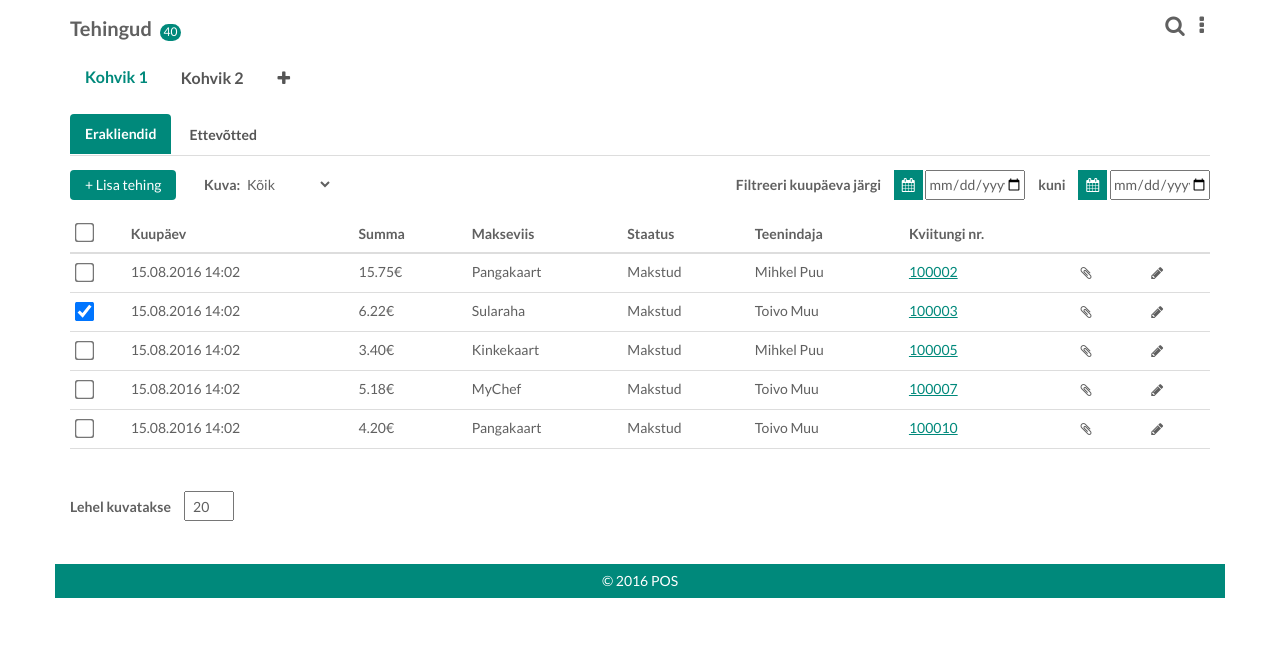
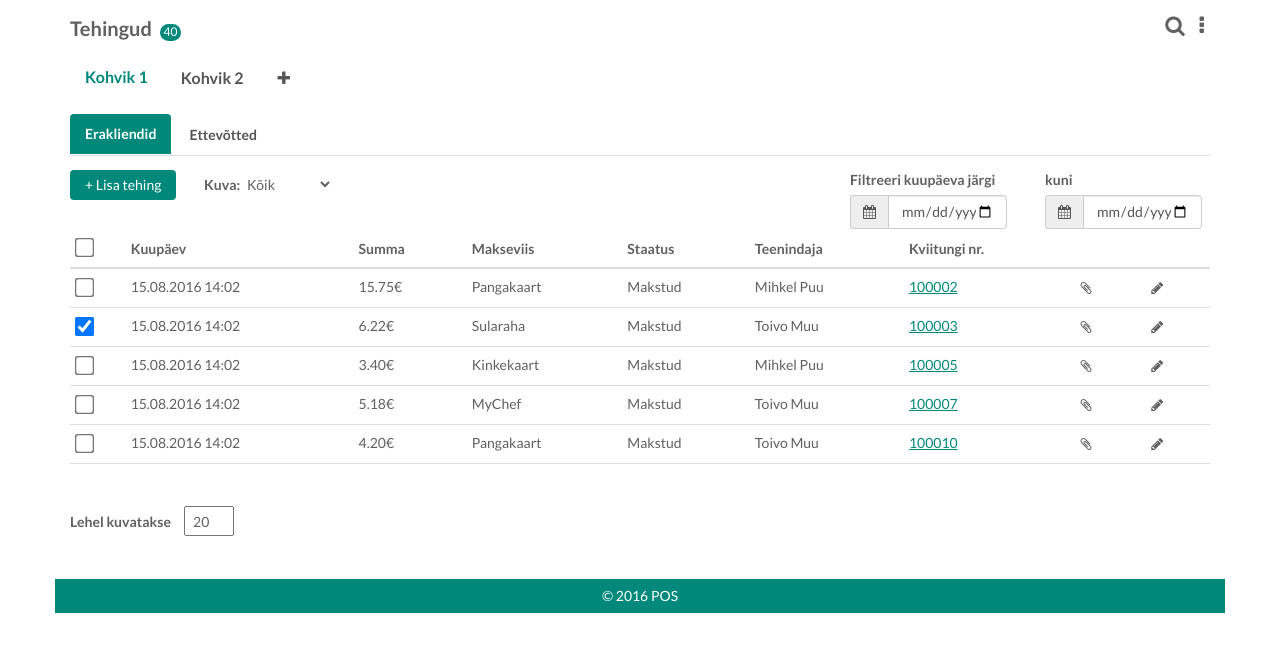
Before and after one commit to ThePioneeer/proovitoo, a plain HTML site: page index.html in a window 1280 px wide. Shown: the part 59-710 px from the top of the page. Drawn offline with Linux system fonts and the light colour scheme.

Commit message:
beta datetimepicker on tab1

```diff
--- a/index.html
+++ b/index.html
@@ -76,8 +76,8 @@
                                                 <li><a data-toggle="tab" href="#tab1-ette">Ettevõtted</a></li>
                                             </ul>
 
-                                            <div class="row toolbar">
-                                                <div class="col-md-5">
+                                            <div class="row">
+                                                <div class="col-md-8">
                                                     <div>
                                                         <button class=".btn no-background-button transaction-btn" type="button"><span>+ Lisa tehing</span></button>
                                                         <label>Kuva:</label>
@@ -90,18 +90,23 @@
                                                         </select>
                                                     </div>
                                                 </div>
-                                                <div class="col-md-7 text-right">
-                                                    <div>
-                                                        <label style="margin-right: 10px;">Filtreeri kuupäeva järgi</label>
-                                                        <span>
-                                                            <i class="fa fa-calendar calendar-icon"></i>
-                                                            <input type="date" class="alates">
+
+                                                <div class='col-md-2'>
+                                                    <label class="control-label">Filtreeri kuupäeva järgi</label>
+                                                    <div class='input-group date' id='datetimepicker1'>
+                                                        <span class="input-group-addon">
+                                                            <span class="fa fa-calendar"></span>
                                                         </span>
-                                                        <label style="margin-right: 10px; margin-left: 10px;">kuni</label>
-                                                        <span>
-                                                            <i class="fa fa-calendar calendar-icon"></i>
-                                                            <input type="date" class="kuni">
+                                                        <input type='date' class="form-control" style="width:80%"/>
+                                                    </div>
+                                                </div>
+                                                <div class='col-md-2'>
+                                                    <label class="control-label">kuni</label>
+                                                    <div class='input-group date' id='datetimepicker2'>
+                                                        <span class="input-group-addon">
+                                                            <span class="fa fa-calendar"></span>
                                                         </span>
+                                                        <input type='date' class="form-control" style="width:80%"/>
                                                     </div>
                                                 </div>
                                             </div>
@@ -133,7 +138,7 @@
                                                                         <td>Makstud</td>
                                                                         <td>Mihkel Puu</td>
                                                                         <td><a class="kviitung" href="#">100002</a></td>
-                                                                        <td class="table-icon"><button class="no-background-button manus" type="button"><span class="fa fa-paperclip"></button></span></td>
+                                                                        <td class="table-icon"><button class="no-background-button" type="button"><span class="fa fa-paperclip"></button></span></td>
                                                                         <td class="table-icon"><button class="no-background-button" type="button"><span class="fa fa-pencil"></button></span></td>
                                                                     </tr>
                                                                     <tr>
--- a/js/script.js
+++ b/js/script.js
@@ -1,5 +1,6 @@
 //SCRIPT.JS
 $(function(){
+
     $("input[type=checkbox]").on("change",function(){
         var tabID = this.id.slice(0, -7);
         $("."+tabID+"-child").prop("checked", $(this).prop("checked"));
@@ -29,12 +30,8 @@ $(function(){
             return rex.test($(this).text());
         }).show();
     });
+});
 
-    $(".manus").on("click", function(e){
-        e.preventDefault();
-        location.href = "sample.txt"
-    });
-});
 
 function createTab() {
     var nextTab = $("#location-tab-nav li").length;
```
